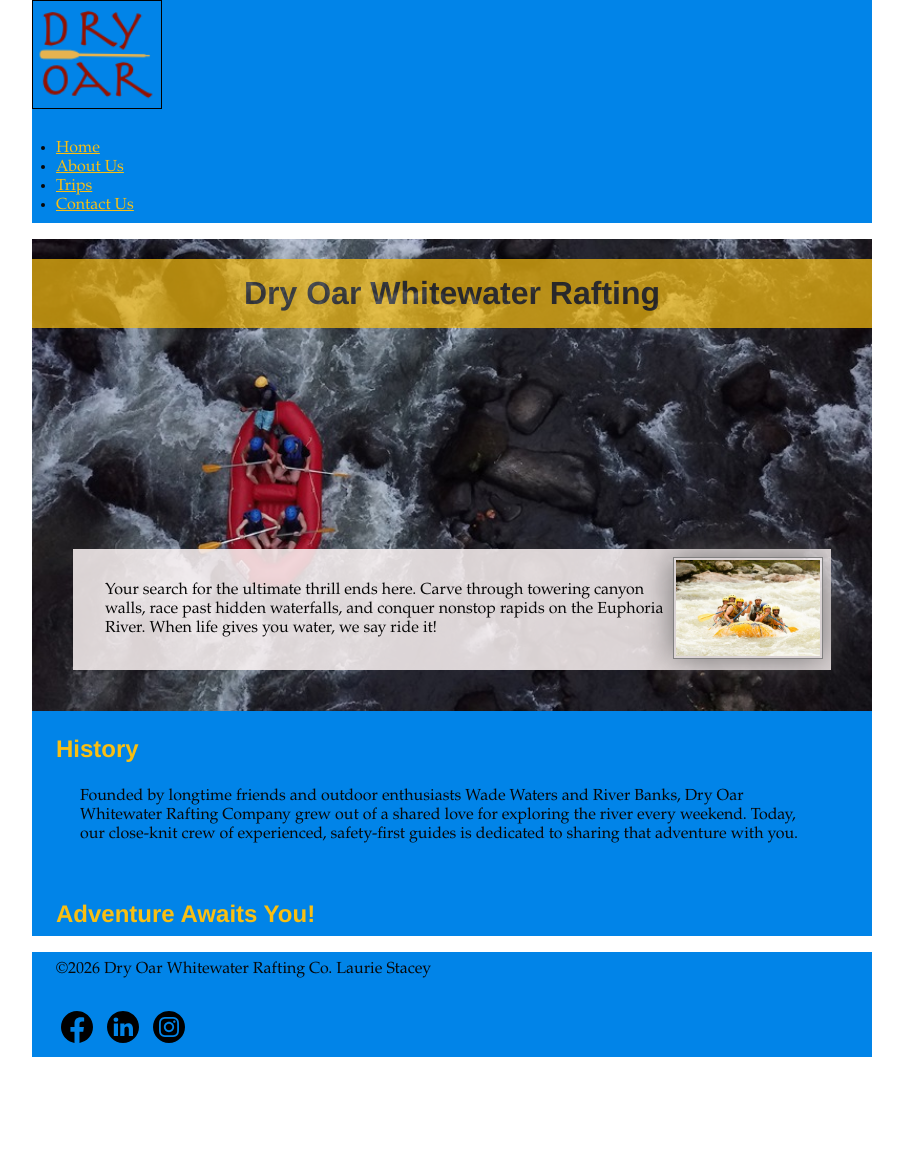
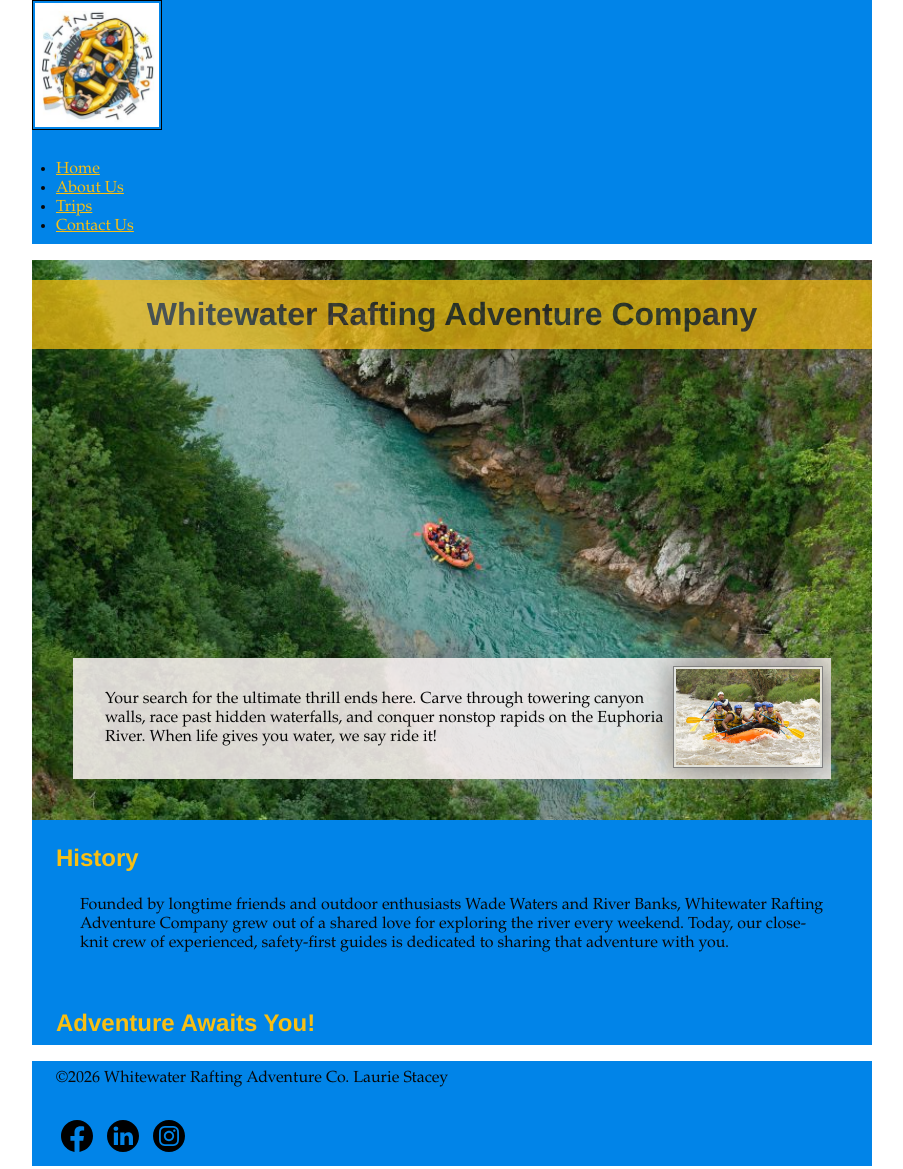
Before and after one commit to lauriestacey-dotcom/wdd130, a plain HTML site: page wwr/about.html in a window 1280 px wide. Shown: the whole page, without its empty margins (188-1091 px from the left). Before the commit the page ends 1073 px from the top, so only its background shows below. Drawn offline with Linux system fonts and the light colour scheme.

Commit message:
changed the images

```diff
--- a/wwr/about.html
+++ b/wwr/about.html
@@ -4,16 +4,16 @@
 <head>
     <meta charset="utf-8">
     <meta name="viewport" content="width=device-width, initial-scale=1.0">
-    <title>About Us - Dry Oar Whitewater Rafting</title>
+    <title>About Us - Whitewater Rafting Adventure Co.</title>
     <meta name="description"
-      content="This is the about us page for Dry Oar Whitewater Rafting Company.">
+      content="This is the about us page for Whitewater Rafting Adventure Co.">
     <meta name="author" content="Laurie Stacey">
     <link rel="stylesheet" href="styles/rafting.css">
 </head>
 
 <body>
     <header>
-        <img src="images/company-logo.png" alt="Company Logo">
+        <img src="images/rafting.jpg" alt="Company Logo">
         <nav>
             <ul>
                 <li><a href="index.html">Home</a></li>
@@ -25,23 +25,22 @@
     </header>
     <main>
         <div class="hero">
-            <img src="images/riding-rapids.jpg" alt="Rafters riding rapids">
-            <h1>Dry Oar Whitewater Rafting
+            <img src="images/whitewater-adventure.jpg" alt="Rafters riding rapids">
+            <h1>Whitewater Rafting Adventure Company
             </h1>
             <article>
-                <img src="images/happy-clients.jpg" alt="Happy clients">
+                <img src="images/group-happy.jpg" alt="Clients riding rapids">
                 <p>Your search for the ultimate thrill ends here. Carve through towering canyon
-                    walls, race past hidden
-                    waterfalls, and conquer nonstop rapids on the Euphoria River. When life gives
-                    you water, we say ride
-                    it!
+                    walls, race past hidden waterfalls, and conquer nonstop rapids on the Euphoria
+                    River. When life gives you water, we say ride it!
                 </p>
             </article>
         </div>
         <section>
             <h2>History</h2>
-            <p>Founded by longtime friends and outdoor enthusiasts Wade Waters and River Banks, Dry
-                Oar Whitewater Rafting Company grew out of a shared love for exploring the river
+            <p>Founded by longtime friends and outdoor enthusiasts Wade Waters and River Banks,
+                Whitewater Rafting Adventure Company grew out of a shared love for exploring the
+                river
                 every weekend.
                 Today, our close-knit
                 crew of experienced, safety-first guides is dedicated to sharing that adventure with
@@ -54,7 +53,7 @@
     </main>
 
     <footer>
-        <p>&copy;2026 Dry Oar Whitewater Rafting Co. Laurie Stacey</p>
+        <p>&copy;2026 Whitewater Rafting Adventure Co. Laurie Stacey</p>
         <nav class="socialmedia">
             <a href="https://facebook.com"><img src="images/facebook.svg" alt="Facebook"></a>
             <a href="https://linkedin.com"><img src="images/linkedin-bw.svg" alt="LinkedIn"></a>
```
Also changed, not shown: wwr/images/rafting.jpg (renamed from wwr/images/intense-rapids.jpg), wwr/images/riding-in-raft.jpg (renamed from wwr/images/happy-clients.jpg).
